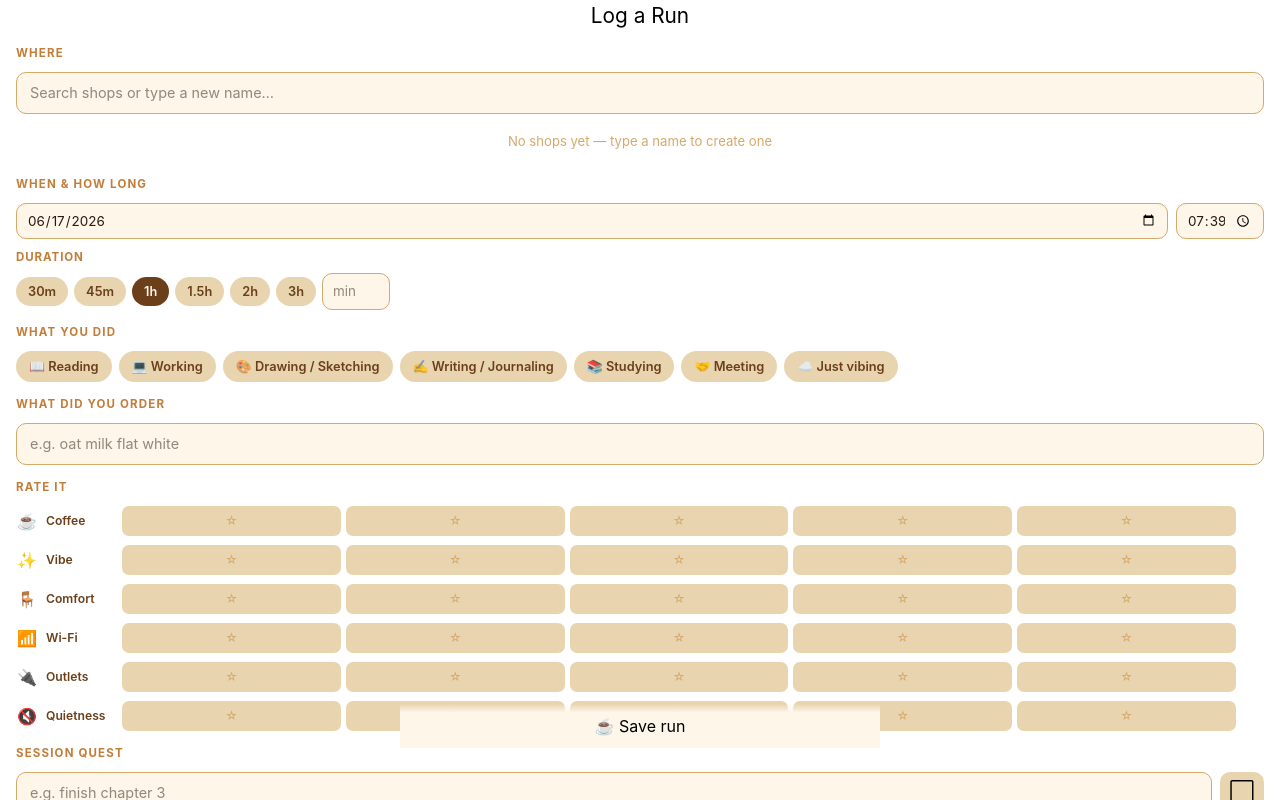
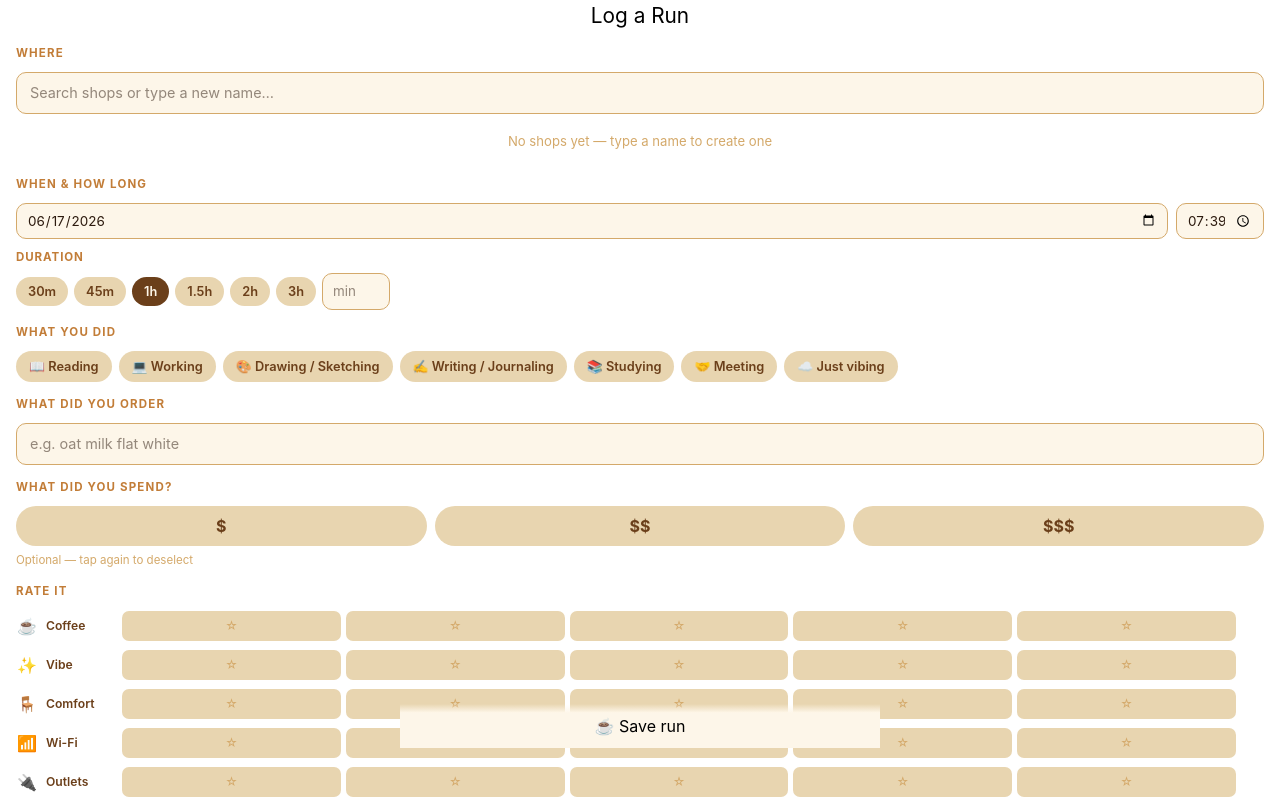
Before and after one commit to annaslavuk/cafe-passport, a React (Vite) app: page / in a window 1280 px wide. Both pictures are taken after a click on the button "Log". Shown: the top 800 px of the page. Built offline with nearby package versions, Linux system fonts and the light colour scheme.

Commit message:
add price level feature to shops

```diff
--- a/src/db/db.ts
+++ b/src/db/db.ts
@@ -94,5 +94,10 @@ export async function refreshShopStats(shopId: number): Promise<void> {
     visitCount >= 10 ? 'gold' :
     visitCount >= 5  ? 'silver' : 'bronze';
 
-  await db.shops.update(shopId, { visitCount, tier, avgRatings: avg });
+  const pricedRuns = runs.filter(r => r.priceLevel != null);
+  const avgPriceLevel = pricedRuns.length > 0
+    ? Math.round(pricedRuns.reduce((s, r) => s + r.priceLevel!, 0) / pricedRuns.length) as 1 | 2 | 3
+    : undefined;
+
+  await db.shops.update(shopId, { visitCount, tier, avgRatings: avg, avgPriceLevel });
 }
--- a/src/db/types.ts
+++ b/src/db/types.ts
@@ -27,20 +27,26 @@ export type ShopTier = 'bronze' | 'silver' | 'gold' | 'regular';
 export type GoodForTag = 'deep-work' | 'casual-reading' | 'meetings' | 'dates' | 'writing' | string;
 
 export interface Shop {
-  id?:            number;
-  name:           string;
-  address?:       string;
-  neighborhood?:  string;
-  accentColor:    string;
-  emoji?:         string;
-  lat?:           number;
-  lng?:           number;
-  firstVisitedAt: Date;
-  visitCount:     number;
-  tier:           ShopTier;
-  avgRatings:     RatingsSnapshot;
-  notes?:         string;
-  goodFor:        GoodForTag[];
+  id?:             number;
+  name:            string;
+  address?:        string;
+  neighborhood?:   string;
+  accentColor:     string;
+  emoji?:          string;
+  lat?:            number;
+  lng?:            number;
+  firstVisitedAt:  Date;
+  visitCount:      number;
+  tier:            ShopTier;
+  avgRatings:      RatingsSnapshot;
+  avgPriceLevel?:  1 | 2 | 3;   // averaged from logged runs
+  notes?:          string;
+  goodFor:         GoodForTag[];
+}
+
+export function priceDisplay(level?: 1 | 2 | 3 | null): string {
+  if (!level) return '—';
+  return '$'.repeat(level);
 }
 
 export function computeTier(visitCount: number): ShopTier {
@@ -81,18 +87,19 @@ export const ACTIVITY_OPTIONS: { id: ActivityType; label: string; emoji: string
 ];
 
 export interface Run {
-  id?:               number;
-  shopId:            number;
-  date:              Date;
-  startTime:         string; // "HH:MM"
-  durationMinutes:   number;
-  activities:        ActivityType[];
-  drinkOrdered?:     string;
-  ratings:           RatingsSnapshot;
-  sessionQuest?:     string;
-  sessionQuestDone:  boolean;
+  id?:                number;
+  shopId:             number;
+  date:               Date;
+  startTime:          string; // "HH:MM"
+  durationMinutes:    number;
+  activities:         ActivityType[];
+  drinkOrdered?:      string;
+  priceLevel?:        1 | 2 | 3;   // what the user spent this visit
+  ratings:            RatingsSnapshot;
+  sessionQuest?:      string;
+  sessionQuestDone:   boolean;
   pomodorosCompleted: number;
-  notes?:            string;
+  notes?:             string;
 }
 
 // ── Quest ─────────────────────────────────────────────────────────────────────
--- a/src/pages/LogRunPage.tsx
+++ b/src/pages/LogRunPage.tsx
@@ -2,7 +2,7 @@ import { useState, useEffect } from 'react';
 import { motion } from 'framer-motion';
 import { db, refreshShopStats, tickQuestProgress } from '../db/db';
 import type { Shop, RatingsSnapshot } from '../db/types';
-import { ACTIVITY_OPTIONS, EMPTY_RATINGS, RATING_FIELDS } from '../db/types';
+import { ACTIVITY_OPTIONS, EMPTY_RATINGS, RATING_FIELDS, priceDisplay } from '../db/types';
 import StampUnlockAnimation from '../components/ui/StampUnlockAnimation';
 import type { NavFn } from '../App';
 
@@ -43,6 +43,7 @@ export default function LogRunPage({ navigate, prefillShopId, prefillPomodoros,
   const [customDur, setCustomDur] = useState(initCustomDur);
   const [activities, setActs]     = useState<string[]>([]);
   const [drink, setDrink]         = useState('');
+  const [priceLevel, setPrice]    = useState<1 | 2 | 3 | null>(null);
   const [ratings, setRatings]     = useState<RatingsSnapshot>({ ...EMPTY_RATINGS });
   const [pomodoros, setPomodoros] = useState(prefillPomodoros ?? 0);
   const [quest, setQuest]         = useState('');
@@ -110,6 +111,7 @@ export default function LogRunPage({ navigate, prefillShopId, prefillPomodoros,
       durationMinutes: dur,
       activities,
       drinkOrdered: drink.trim() || undefined,
+      priceLevel: priceLevel ?? undefined,
       ratings,
       sessionQuest: quest.trim() || undefined,
       sessionQuestDone: questDone,
@@ -249,6 +251,34 @@ export default function LogRunPage({ navigate, prefillShopId, prefillPomodoros,
             placeholder="e.g. oat milk flat white"
             style={inputFull}
           />
+        </FormCard>
+
+        {/* ── Price ── */}
+        <FormCard label="What did you spend?">
+          <div style={{ display: 'flex', gap: 8 }}>
+            {([1, 2, 3] as const).map(level => {
+              const active = priceLevel === level;
+              return (
+                <button
+                  key={level}
+                  onClick={() => setPrice(active ? null : level)}
+                  style={{
+                    flex: 1, padding: '8px 0', borderRadius: 999, border: 'none',
+                    background: active ? '#6B3F1A' : '#E8D5B0',
+                    color: active ? '#FDF6E9' : '#6B3F1A',
+                    fontWeight: 700, fontSize: '1rem', cursor: 'pointer',
+                    transition: 'background 0.12s, color 0.12s',
+                    fontFamily: '"Inter", system-ui, sans-serif',
+                  }}
+                >
+                  {'$'.repeat(level)}
+                </button>
+              );
+            })}
+          </div>
+          <p style={{ margin: '6px 0 0', fontSize: '0.72rem', color: '#D4A96A' }}>
+            Optional — tap again to deselect
+          </p>
         </FormCard>
 
         {/* ── Ratings ── */}
@@ -407,7 +437,10 @@ function SelectedShopChip({ shop, onClear }: { shop: Shop; onClear: () => void }
       {shop.emoji && <span style={{ fontSize: '1.5rem', lineHeight: 1 }}>{shop.emoji}</span>}
       <div style={{ flex: 1, color: textColor }}>
         <div style={{ fontWeight: 700, fontSize: '0.95rem' }}>{shop.name}</div>
-        {shop.neighborhood && <div style={{ fontSize: '0.74rem', opacity: 0.75 }}>{shop.neighborhood}</div>}
+        <div style={{ fontSize: '0.74rem', opacity: 0.75 }}>
+          {[shop.neighborhood, shop.avgPriceLevel ? priceDisplay(shop.avgPriceLevel) : null]
+            .filter(Boolean).join(' · ')}
+        </div>
       </div>
       <button onClick={onClear} style={{
         background: 'rgba(0,0,0,0.18)', border: 'none', borderRadius: 999,
--- a/src/pages/NearbyPage.tsx
+++ b/src/pages/NearbyPage.tsx
@@ -4,6 +4,7 @@ import 'leaflet/dist/leaflet.css';
 import { motion, AnimatePresence } from 'framer-motion';
 import { db } from '../db/db';
 import type { Shop } from '../db/types';
+import { priceDisplay } from '../db/types';
 import type { NavFn } from '../App';
 
 // ── Types ──────────────────────────────────────────────────────────────────
@@ -406,6 +407,7 @@ export default function NearbyPage({ navigate }: { navigate: NavFn }) {
                 <div style={{ display: 'flex', flexDirection: 'column', gap: 10 }}>
                   <div style={{ fontSize: '0.78rem', color: '#6B8E23', fontWeight: 600, fontFamily: '"Inter", system-ui, sans-serif' }}>
                     ✓ In your passport · {sheet.shop.visitCount} visit{sheet.shop.visitCount !== 1 ? 's' : ''}
+                    {sheet.shop.avgPriceLevel ? ` · ${priceDisplay(sheet.shop.avgPriceLevel)} avg` : ''}
                   </div>
                   <button
                     className="btn-primary"
--- a/src/pages/PassportPage.tsx
+++ b/src/pages/PassportPage.tsx
@@ -2,7 +2,7 @@ import { useState, useEffect } from 'react';
 import { motion } from 'framer-motion';
 import { db } from '../db/db';
 import type { Shop } from '../db/types';
-import { TIER_META, overallRating } from '../db/types';
+import { TIER_META, overallRating, priceDisplay } from '../db/types';
 import type { NavFn } from '../App';
 
 interface Props {
@@ -137,6 +137,14 @@ function StampTile({ shop, index, onTap }: { shop: Shop; index: number; onTap: (
             ★{overallRating(shop.avgRatings)}
           </span>
         )}
+        {shop.avgPriceLevel && (
+          <span style={{
+            fontSize: '0.55rem', fontWeight: 700,
+            background: 'rgba(0,0,0,0.22)', borderRadius: 3, padding: '0 3px',
+          }}>
+            {priceDisplay(shop.avgPriceLevel)}
+          </span>
+        )}
       </div>
     </motion.button>
   );
--- a/src/pages/ShopDetailPage.tsx
+++ b/src/pages/ShopDetailPage.tsx
@@ -2,7 +2,7 @@ import { useState, useEffect } from 'react';
 import { motion, AnimatePresence } from 'framer-motion';
 import { db } from '../db/db';
 import type { Shop, Run } from '../db/types';
-import { GOOD_FOR_OPTIONS, ACTIVITY_OPTIONS, overallRating } from '../db/types';
+import { GOOD_FOR_OPTIONS, ACTIVITY_OPTIONS, overallRating, priceDisplay } from '../db/types';
 import RatingBars from '../components/ui/RatingBars';
 import RadarChart from '../components/ui/RadarChart';
 import TierBadge from '../components/ui/TierBadge';
@@ -100,6 +100,9 @@ export default function ShopDetailPage({ shopId, navigate }: Props) {
           <HeroChip color={textOnAccent}>
             Since {fmtShort(shop.firstVisitedAt)}
           </HeroChip>
+          {shop.avgPriceLevel && (
+            <HeroChip color={textOnAccent}>{priceDisplay(shop.avgPriceLevel)} avg</HeroChip>
+          )}
         </div>
 
         <div style={{ marginTop: 14 }}>
```
